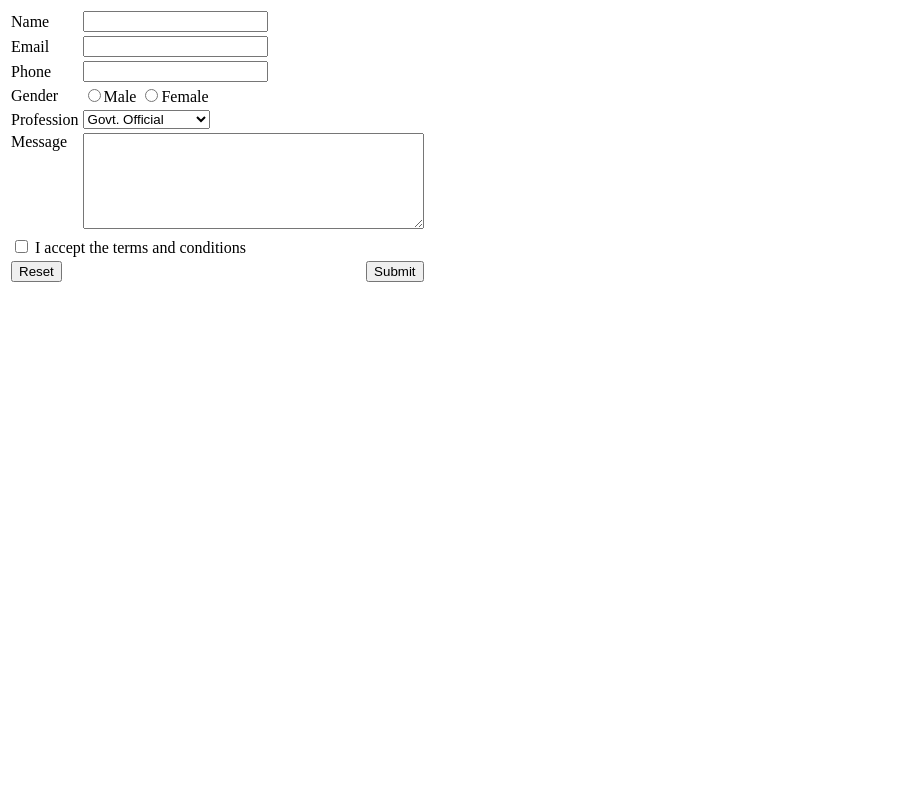
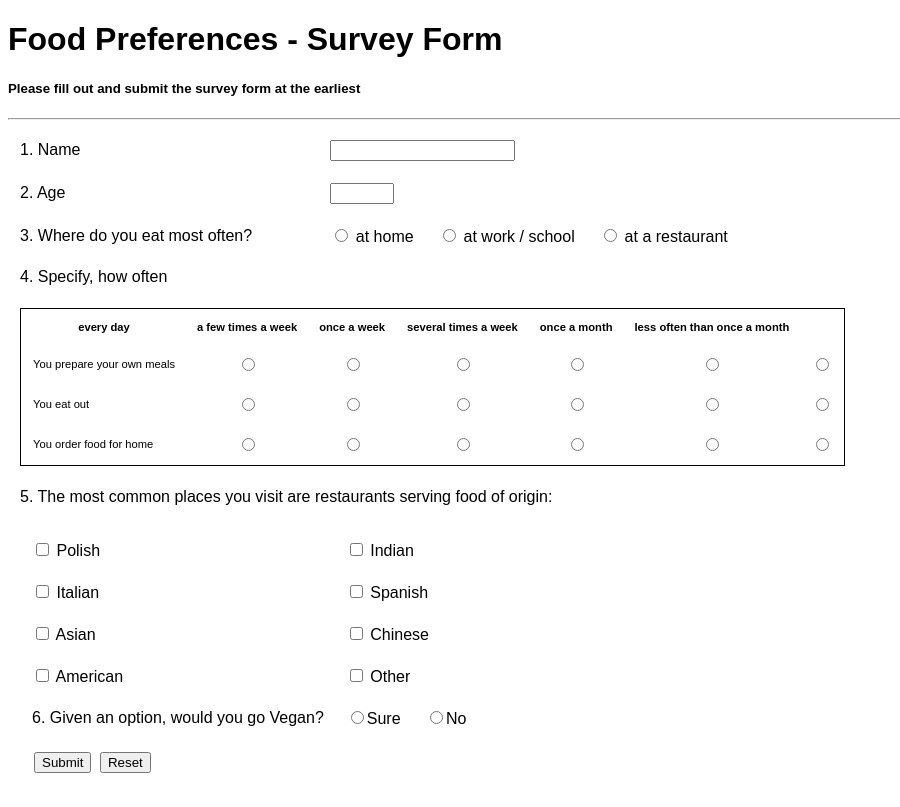
Before and after one commit to dev-himanshu01/Food-Survey, a plain HTML site: page index.html in a window 1280 px wide. Shown: the whole page, without its empty margins (0-900 px from the left). Drawn offline with Linux system fonts and the light colour scheme.

Commit message:
added Food Preference files

```diff
--- a/index.html
+++ b/index.html
@@ -3,258 +3,165 @@
 <head>
     <meta charset="UTF-8">
     <meta name="viewport" content="width=device-width, initial-scale=1.0">
-    <title>Forms Development</title>
+    <title>Food Preferences Survey Form</title>
+    <style>
+        body{
+            font-family: sans-serif;
+        }
+
+        th, td{
+            padding: 10px;
+        }
+
+        label{
+            margin-right: 20px;
+        }
+
+        button{
+            margin: 2px;
+        }
+
+    </style>
 </head>
 <body>
-    <form action="/" method="GET">
+    <h1>Food Preferences - Survey Form</h1>
+    <h5>Please fill out and submit the survey form at the earliest</h5>
+    <hr />
+    <form action="" method="post">
+        <table>
+            <tr>
+                <td>1. Name</td>
+                <td><input type="text" name="user"></td>
+            </tr>
+            <tr>
+                <td>2. Age</td>
+                <td><input type="number" name="age" min="13" max="100" /></td>
+            </tr>
+            <tr>
+                <td>3. Where do you eat most often?</td>
+                <td>
+                    <input type="radio" id="home" name="location" value="home" />
+                    <label for="home">at home</label>
 
-        <table>
+                    <input type="radio" id="work_or_school" name="location" value="work_or_school" />
+                    <label for="work_or_school">at work / school</label>
 
+                    <input type="radio" id="restaurant" name="location" value="restaurant" />
+                    <label for="restaurant">at a restaurant</label>
+                </td>
+            </tr>
+            <tr>
+                <td colspan="2">4. Specify, how often</td>
+            </tr>
+            <tr>
+                <td colspan="2">
+                    <table style="font-size: 0.7em; border: 1px solid">
+                        <thead>
+                            <th>every day</th>
+                            <th>a few times a week</th>
+                            <th>once a week</th>
+                            <th>several times a week</th>
+                            <th>once a month</th>
+                            <th>less often than once a month</th>
+                        </thead>
                         <tbody>
+                            <tr>
+                                <td>You prepare your own meals</td>
+                                <td style="text-align: center;"><input type="radio" name="you_prepare" value="every day"></td>
+                                <td style="text-align: center;"><input type="radio" name="you_prepare" value="a few times a week"></td>
+                                <td style="text-align: center;"><input type="radio" name="you_prepare" value="once a week"></td>
+                                <td style="text-align: center;"><input type="radio" name="you_prepare" value="several times a week"></td>
+                                <td style="text-align: center;"><input type="radio" name="you_prepare" value="once a month"></td>
+                                <td style="text-align: center;"><input type="radio" name="you_prepare" value="less often than once a month"></td>
+                            </tr>
 
                             <tr>
-                    <td> <label for="name">Name</label></td>
-                    <td> <input type="text" name="name" id="name" required></td>
+                                <td>You eat out</td>
+                                <td style="text-align: center;"><input type="radio" name="you_eat_out" value="every day"></td>
+                                <td style="text-align: center;"><input type="radio" name="you_eat_out" value="a few times a week"></td>
+                                <td style="text-align: center;"><input type="radio" name="you_eat_out" value="once a week"></td>
+                                <td style="text-align: center;"><input type="radio" name="you_eat_out" value="several times a week"></td>
+                                <td style="text-align: center;"><input type="radio" name="you_eat_out" value="once a month"></td>
+                                <td style="text-align: center;"><input type="radio" name="you_eat_out" value="less often than once a month"></td>
+                            </tr>
+
+                            <tr>
+                                <td>You order food for home</td>
+                                <td style="text-align: center;"><input type="radio" name="you_order_food" value="every day"></td>
+                                <td style="text-align: center;"><input type="radio" name="you_order_food" value="a few times a week"></td>
+                                <td style="text-align: center;"><input type="radio" name="you_order_food" value="once a week"></td>
+                                <td style="text-align: center;"><input type="radio" name="you_order_food" value="several times a week"></td>
+                                <td style="text-align: center;"><input type="radio" name="you_order_food" value="once a month"></td>
+                                <td style="text-align: center;"><input type="radio" name="you_order_food" value="less often than once a month"></td>
+                            </tr>
+
+                        </tbody>
+                    </table>
+                </td>
             </tr>
             <tr>
-                    <td><label for="email">Email</label></td>
-                    <td><input type="email" name="email" id="email" required></td>
+                <td colspan="2">5. The most common places you visit are restaurants serving food of origin:</td>
             </tr>
             <tr>
-                    <td><label for="phone">Phone</label></td>
-                    <td><input type="tel" name="phone" id="phone" minlength="10" maxlength="10"></td>
-                </tr>
-
-                <!-- This is to use radio buttons -->
+                <td colspan="2">
+                   <table>
                         <tr>
-                    <td><label>Gender</label></td>
                             <td>
-                        <input type="radio" name="gender" id="male">Male
-                        <input type="radio" name="gender" id="female">Female
+                                <input type="checkbox" id="Polish" name="food_origin_preference" value="Polish"/>
+                                <label for="Polish">Polish</label>
+                            </td>
+                            <td>
+                                <input type="checkbox" id="Indian" name="food_origin_preference" value="Indian"/>
+                                <label for="Indian">Indian</label>
                             </td>
                         </tr>
-
-                <!-- This is for select drop down option -->
-
                         <tr>
-                    <td><label for="profession">Profession</label></td>
                             <td>
-                        <select name="profession" id="profession">
-                            <option value="govt">Govt. Official</option>
-                            <option value="private">Private Employee</option>
-                            <option value="self">Self Employeed</option>
-                            <option value="student">Student</option>
-                            <option value="other">Other</option>
-                        </select>
+                                <input type="checkbox" id="Italian" name="food_origin_preference" value="Italian"/>
+                                <label for="Italian">Italian</label>
+                            </td>
+                            <td>
+                                <input type="checkbox" id="Spanish" name="food_origin_preference" value="Spanish"/>
+                                <label for="Spanish">Spanish</label>
                             </td>
                         </tr>
-
-                <!-- This is for text box -->
-                <tr style="vertical-align: top;">
-                    <td><label for="message">Message</label></td>
+                        <tr>
                             <td>
-                        <textarea name="message" id="message" cols="40" rows="6"></textarea>
+                                <input type="checkbox" id="Asian" name="food_origin_preference" value="Asian"/>
+                                <label for="Asian">Asian</label>
+                            </td>
+                            <td>
+                                <input type="checkbox" id="Chinese" name="food_origin_preference" value="Chinese"/>
+                                <label for="Chinese">Chinese</label>
                             </td>
                         </tr>
-
-                <!-- This for terms and conditions -->
                         <tr>
-                    <td colspan="2" >
-                        <input type="checkbox" name="tnc" id="tnc">
-                        <label for="tnc">I accept the terms and conditions</label>
+                            <td>
+                                <input type="checkbox" id="American" name="food_origin_preference" value="American"/>
+                                <label for="American">American</label>
+                            </td>
+                            <td>
+                                <input type="checkbox" id="Other" name="food_origin_preference" value="Other"/>
+                                <label for="Other">Other</label>
+                            </td>
+                        </tr>
+                    <tr>
+                        <td>6. Given an option, would you go Vegan?</td>
+                        <td>
+                            <input type="radio" name="vegan" id="Sure" value="Sure"><label for="Sure">Sure</label>
+                            <input type="radio" name="vegan" id="No" value="No"><label for="No">No</label>
                         </td>
                     </tr>
 
                     <tr>
-                    <td><button type="reset">Reset</button></td>
-                    <td style="text-align: right;"><button type="submit">Submit</button></td>
+                        <td><button>Submit</button> <button type="reset">Reset</button></td>
                     </tr>
 
-
-            </tbody>
+                   </table>
+                </td>
+            </tr>
         </table>
     </form>
 
-
-
-    <!-- <div>
-            <label for="first_name">First Name</label>
-            <input type="text" name="name" id="first_name">
-         </div>
-
-         <div>
-            <label for="second_name">Second Name</label>
-            <input type="text" id="second_name">
-         </div>
-
-         <div>
-            <label for="age">Age</label>
-            <input type="number" name="age" id="age" min="18" max="60">
-         </div>
-
-         <div>
-            <label for="date">Date</label>
-            <input type="date" name="date" id="date">
-         </div>
-
-         <div>
-            <label for="color">Color</label>
-            <input type="color" name="color" id="color">
-         </div>
-
-         <div>
-            <label for="">Here are some sandwiches</label>
-            <input type="radio" id="non-veg">
-            <input type="radio" id="veg">
-         </div>
-         <div>
-            <label for="">Here are some curries</label>
-            <input type="checkbox" id="paneer">
-            <input type="checkbox" id="chicken">
-         </div>
-        -->
-
-         <!-- Here we will see the select options -->
-         <!-- <h1>Tell us somthing about yourself</h1>
-        <form action="/" method="POST">
-        <div>
-            <label for="name">My name is</label>
-            <input type="text" name="name" id="name" />
-        </div>
-        <div>
-            <label for="email">My email is</label>
-            <input type="email" name="email" id="email" />
-        </div>
-        <div>
-            <label for="gender">I am a</label>
-                <select name="gender" id="gender">
-                    <option value="male">Male</option>
-                    <option value="female" selected>Female</option>
-                </select>
-        </div>
-
-        <div>
-            <label for="about">I have worked as</label>
-            <textarea
-                name="about"
-                id="about"
-                cols="50"
-                rows="10"
-                style="vertical-align: top"
-                placeholder="I am a..."
-                minlength="10"
-                maxlength="100"
-                >
-            Rajesh Ramayan Koothrappali, Ph. D. is a fictional character on the CBS television series The Big Bang Theory, portrayed by British Indian actor Kunal Nayyar. Raj is based on a computer programmer that the show's co-creator, Bill Prady, knew back when he himself was a programmer.
-            </textarea>
-        </div>
-        </form> -->
-
-    <!-- We can put up a similar page for forms without using table element  -->
-
-
-    <!--
-
-        Here goes the HTML
-
-        <form>
-
-      <div class="row">
-
-            <label for="name">Name</label>
-
-            <input type="text" name="name">
-
-      </div>
-
-      <div class="row">
-
-            <label for="email">Email</label>
-
-            <input type="email" name="email">
-
-      </div>
-
-      <div class="row">
-
-            <label for="message">Message</label>
-
-            <textarea name="message" id="message" cols="30" rows="5"></textarea>
-
-      </div>
-
-      <div class="row">
-
-            <input type="submit" value="Submit">
-
-      </div>
-
-    </form>
-
-    here is the css for the same**********
-
-
-    form {
-
-      display: table;
-
-      padding: 10px;
-
-      border: 1px solid black;
-
-    }
-
-    form .row {
-
-      display: table-row;
-
-    }
-
-
-    label, input[type="text"], input[type="email"], textarea, input[type="submit"], input[type="reset"] {
-
-      display: table-cell;
-
-      margin: 10px;
-
-      vertical-align: top;
-
-    }
-
-    /* some corrective CSS to fix spacing*/
-
-    label {
-
-      padding: 10px;
-
-    }
-
-
-    input[type="text"]:focus {
-
-      border: 1px solid red; /* choose a light and subtle color*/
-
-    }
-
--->
-
-    <!-- <label for="favorite_team">Favorite Team:</label>
-
-    <input type="text" name="team" id="favorite_team" list="team_list">
-
-    <datalist id="team_list">
-
-      <option>Bangalore Challengers</option>
-
-      <option>Punjab Fighters</option>
-
-      <option>Delhi Devils</option>
-
-      <option>Chennai Kings</option>
-
-    </datalist>
- -->
-
-
 </body>
 </html>
```
Lines whose indentation alone changed are shown as unchanged.
